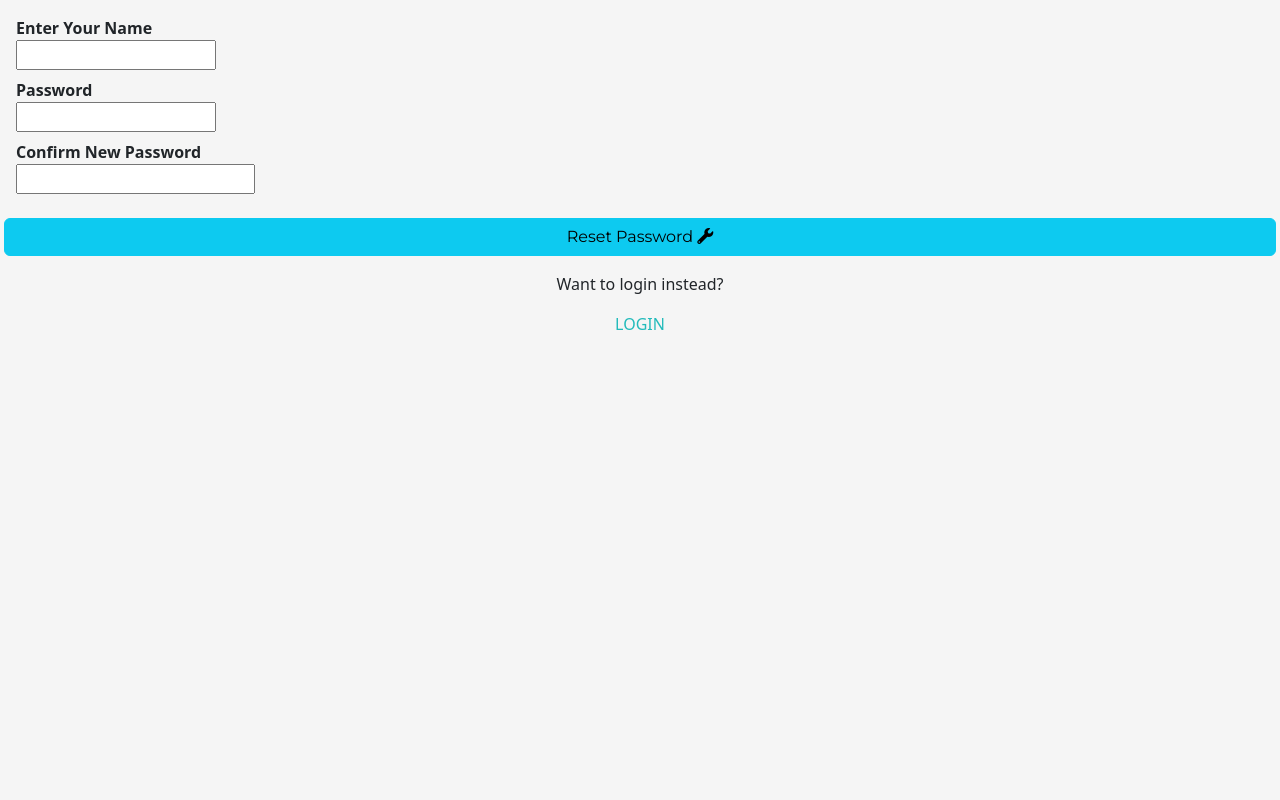
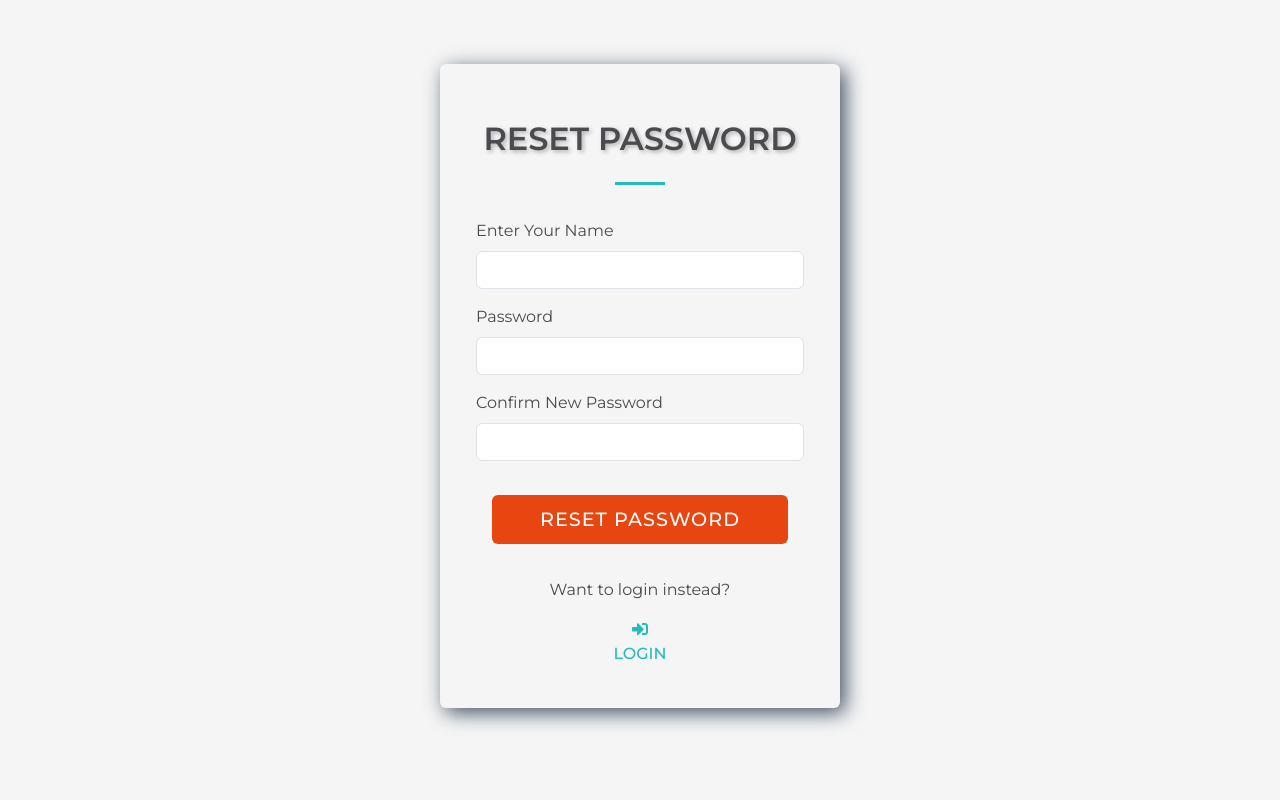
Before and after one commit to Code-Institute-Community/business-analysis-project, a Flask app: page /reset_password in a window 1280 px wide. Shown: the part 56-856 px from the top of the page. Run offline with Flask 2, Linux system fonts and the light colour scheme; parts of the project's set-up code (start-up, migrations or seed data) failed here and were passed over; some libraries are stand-ins or nearby versions.

Commit message:
Clean up the password reset template

```diff
--- a/app/forms.py
+++ b/app/forms.py
@@ -28,4 +28,4 @@ class ResetPasswordForm(FlaskForm):
     username = StringField('Enter Your Name', validators=[InputRequired()])
     password = PasswordField('Password', validators=[InputRequired()])
     confirm_password = PasswordField('Confirm New Password', validators=[InputRequired()])
-    confirm = SwitchField('Confirmation')
+    confirm = SubmitField('Reset Password')
--- a/app/static/css/style.css
+++ b/app/static/css/style.css
@@ -124,7 +124,8 @@ input, input#username, input#password {
 }
 
 form.login-form,
-form.register-form {
+form.register-form,
+form.reset-password {
     display: flex;
     flex-direction: column;
     min-width: 100%;
@@ -134,6 +135,7 @@ form.register-form {
     font-family: 'Montserrat', sans-serif;
 }
 
+input#confirm,
 input#submit {
     background-color: var(--p-orange);
     border: none;
--- a/app/templates/auth/reset_password.html
+++ b/app/templates/auth/reset_password.html
@@ -1,23 +1,65 @@
 {% extends "base.html" %}
 {% from "auth/_formhelpers.html" import render_field %}
+{% from 'bootstrap5/form.html' import render_form, render_field, render_form_row %}
 
 {% block content %}
+<!--start-content-->
+<section class="reset-password-form container-fluid mt-5">
+    <!--start-row-->
+    <div class="row">
+        <!--start-col-->
+        <div class="col-12">
+             <!--start-card-wrapper-->
+             <div class="card-wrapper">
+                 <!--start-card-->
+                <div class="card card-light">
+                    <!--start-card-header-->
+                    <div class="card-header bg-transparent border-0">
+                        <h1 class="mt-5 text-center auth-header">Reset Password</h1>
+                        <hr class="divider mt-4">
+                        </div>
+                        <!--end-card-header-->
+                        <!--start-card-body-->
+                        <div class="card-body card-body-light">
+                            <!--start-form-->
                             <form name="reset-password" method="POST" class="reset-password" action="{{ url_for('auth.reset_password') }}">
                                 {{ form.hidden_tag() }}
+                                {{ form.csrf_token }}
                                 {{ render_field(form.username) }}
                                 {{ render_field(form.password) }}
                                 {{ render_field(form.confirm_password) }}
                                 <div class="card-footer border-0 bg-transparent">
                                     <div class="row" id="buttonRow">
-            <button type="submit" class="btn btn-info my-3" id="resetButton">
-                Reset Password <i class="fas fa-wrench"></i>
-            </button>
+                                        <div class="button-wrapper">
+                                            {{ render_field(form.confirm) }}
                                         </div>
                                     </div>
-    <div class="row d-flex text-center">
+                                </div>
+                                <div class="row d-flex text-center mt-3">
                                     <div class="col-12">
                                         <p>Want to login instead?</p>
-        <a class="link-text" href="{{ url_for('auth.login') }}">Login</a>
+                                        <a class="link-text" href="{{ url_for('auth.login') }}">
+                                            <div>
+                                                <i class="link-text fas fa-sign-in-alt fa-1x"></i>
+                                            </div>
+                                            <div class="text-center">
+                                                <p class="card-footer-text">Login</p>
+                                            </div>
+                                        </a>
+                                </div>
                                 </div>
                             </form>
+                            <!--./end-form-->
+                        </div>
+                    </div>
+                    <!--end-card-->
+             </div>
+             <!--end-card-wrapper-->
+        </div>
+    </div>
+
+</section>
+<!--./end-content-->
+
+
 {% endblock %}
```
Also changed, not shown: app/templates/auth/register.html (line endings or trailing spaces). Lines whose indentation alone changed are shown as unchanged.
